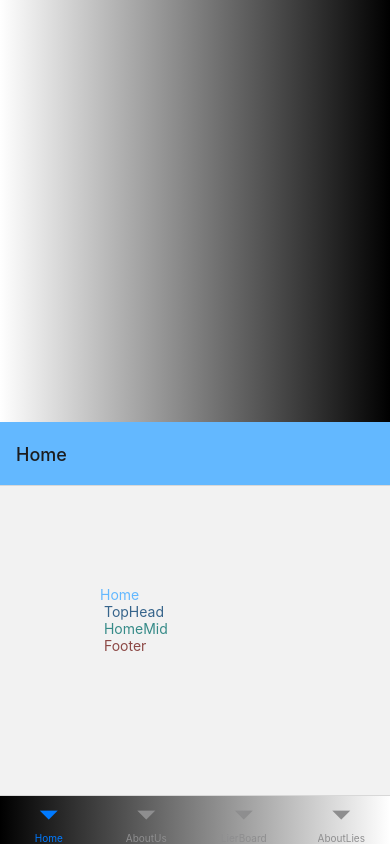
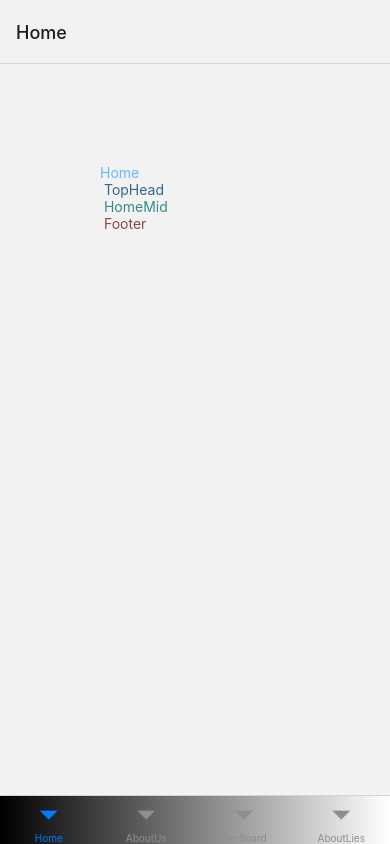
Before and after one commit to psteingh/LTRapp, a React Native app: screen / in a window 390 px wide. Built offline with nearby package versions, Linux system fonts and the light colour scheme.

Commit message:
ltrapp04091137

```diff
--- a/App.js
+++ b/App.js
@@ -1,6 +1,6 @@
-import { View, StyleSheet } from 'react-native';
+import { StyleSheet } from 'react-native';
 
-import { NavigationContainer, DefaultTheme } from '@react-navigation/native';
+import { NavigationContainer } from '@react-navigation/native';
 import { createBottomTabNavigator } from '@react-navigation/bottom-tabs';
 
 import { LinearGradient } from 'expo-linear-gradient';
@@ -13,22 +13,6 @@ import AboutLiesBoard from './boardaboutlies/aboutliesboard.component';
 
 const Tab = createBottomTabNavigator();
 
-const MyTheme = {
-  ...DefaultTheme,
-  colors: {
-    ...DefaultTheme.colors,
-    primary: Colors.primaryLred,
-    background: Colors.primaryLgreen,
-    card: Colors.primaryLblue
-    // background: () => (
-    // <LinearGradient
-    // colors={[Colors.primaryWhite, Colors.primaryBlack]}
-    // start={{x: 0, y: 0}}
-    // end={{x: 1, y: 0}}
-    // style={styles.container} />
-    // ),
-  }, };
-
 {/* <LinearGradient
     colors={[Colors.primaryWhite, Colors.primaryBlack]}
     start={{x: 0, y: 0}}
@@ -40,7 +24,14 @@ function MyTabs() {
   return (
     <Tab.Navigator
     screenOptions={{
-      headerStyle: {backgroundColor: Colors.primaryLblue},
+      headerStyle: {backgroundColor: () => (
+        <LinearGradient
+        colors={[Colors.primaryWhite, Colors.primaryBlack]}
+        start={{x: 1, y: 0}}
+        end={{x: 0, y: 0}}
+        style={styles.container}
+        />
+      ),},
       tabBarBackground: () => (
         <LinearGradient
         colors={[Colors.primaryWhite, Colors.primaryBlack]}
@@ -63,12 +54,6 @@ export default function App() {
   return (
     <NavigationContainer>
 
-    <LinearGradient
-        colors={[Colors.primaryWhite, Colors.primaryBlack]}
-        start={{x: 0, y: 0}}
-        end={{x: 1, y: 0}}
-        style={styles.container}/>
-
     <MyTabs />
 
     </NavigationContainer>
```
